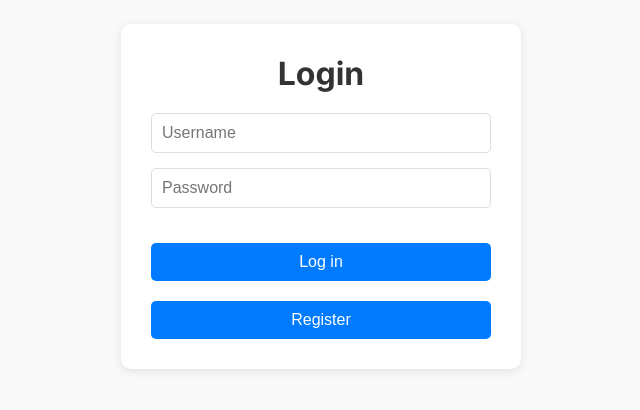
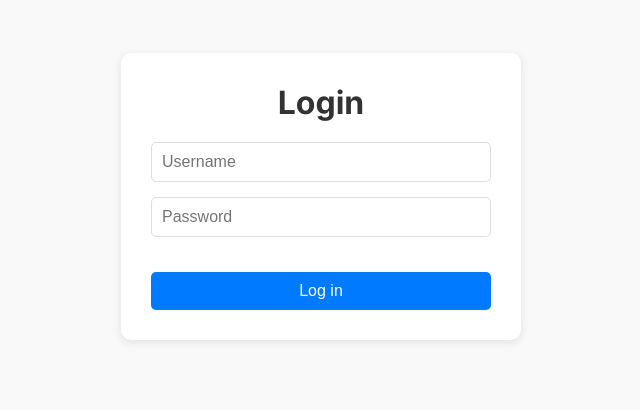
Before and after one commit to subhrajit77/citk-guest-house, a Next.js app in the folder guest-house-frontend/: page /loginpage in a window 1280 px wide. Shown: the part 204-614 px from the top of the page, without its empty margins (319-959 px from the left). Built offline with nearby package versions, Linux system fonts and the light colour scheme.

Commit message:
remove register button

```diff
--- a/guest-house-frontend/components/LoginForm/LoginForm.jsx
+++ b/guest-house-frontend/components/LoginForm/LoginForm.jsx
@@ -1,4 +1,3 @@
-// pages/contact-us.jsx
 "use client";
 import { useState } from "react";
 import "./LoginForm.css";
@@ -15,7 +14,7 @@ export default function LoginForm() {
     }
 
     function handleSubmit(e) {
-        // e.preventDefault();
+        e.preventDefault();
         api.post("/auth/user/login/", formData)
             .then((response) => {
                 const { data } = response;
@@ -25,20 +24,6 @@ export default function LoginForm() {
             })
             .catch((error) => {
                 console.log("Server Error: ", error.response.data);
-            });
-        console.log("Form data:", formData);
-    }
-
-    function handleRegister(e) {
-        e.preventDefault();
-        api.post("/auth/user/register/", formData)
-            .then((response) => {
-                const { data } = response;
-                console.log("Server response:", data);
-            })
-            .catch((error) => {
-                const { response } = error;
-                console.log("Error:", response);
             });
     }
 
@@ -69,11 +54,8 @@ export default function LoginForm() {
                                     required
                                 />
                             </div>
-                            <button type="button" onClick={handleSubmit}>
+                            <button type="submit" onClick={handleSubmit}>
                                 Log in
-                            </button>
-                            <button type="button" onClick={handleRegister}>
-                                Register
                             </button>
                         </form>
                     </div>
```
